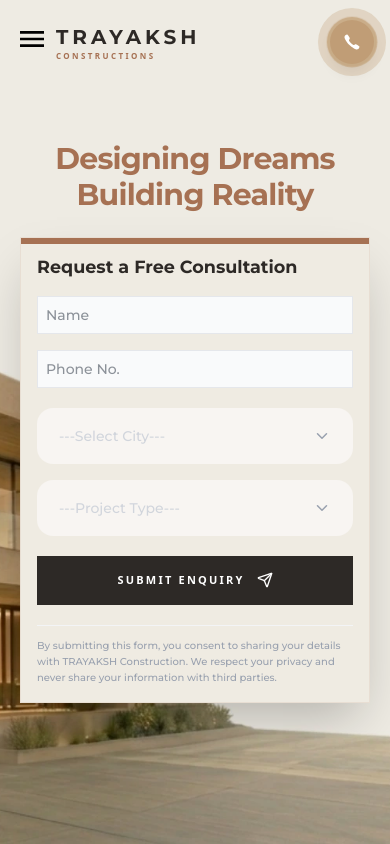
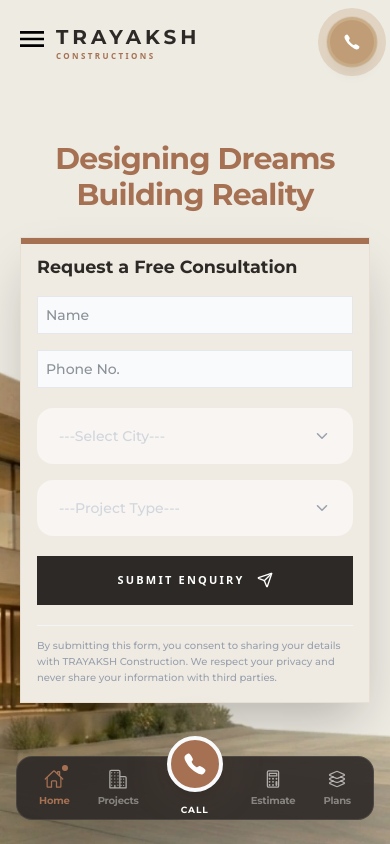
Before and after one commit to shivam4srtech/teayakshconstruction, a Next.js app: page / in a window 390 px wide. Shown: the top 844 px of the page. Built offline with nearby package versions, Linux system fonts and the light colour scheme.

Commit message:
mobile nav

```diff
--- a/src/app/layout.js
+++ b/src/app/layout.js
@@ -25,7 +25,7 @@ export default function RootLayout({ children }) {
         <Navbar/>
         {children}
         <Footer/>
-        {/* <MobileNavStrip/> */}
+        <MobileNavStrip/>
       </body>
     </html>
   );
```
